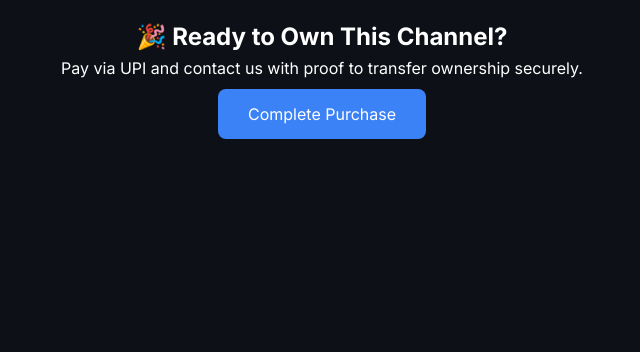
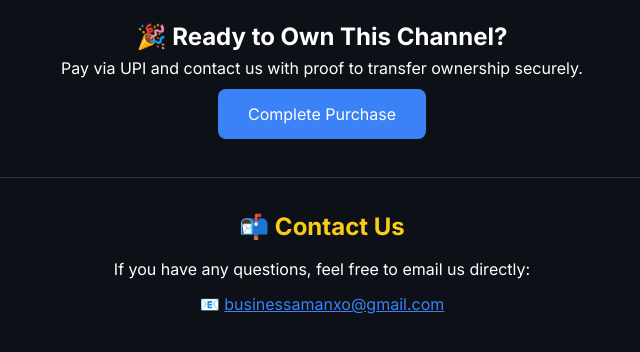
Before and after one commit to amanxo-x9e/ChannelifyHub, a plain HTML site: page index.html in a window 1280 px wide. Shown: the part 3314-3666 px from the top of the page, without its empty margins (318-958 px from the left). Before the commit the page ends 3461 px from the top, so only its background shows below. Drawn offline with Linux system fonts and the light colour scheme.

Commit message:
Update index.html

```diff
--- a/index.html
+++ b/index.html
@@ -152,3 +152,12 @@
   </script>
 </body>
 </html>
+
+<section class="section contact-section" style="text-align: center;">
+  <hr style="border: none; border-top: 1px solid #30363d; margin: 50px auto 30px; width: 80%;">
+  <h2>📬 Contact Us</h2>
+  <p>If you have any questions, feel free to email us directly:</p>
+  <p style="margin-top: 10px;">
+    📧 <a href="mailto:businessamanxo@gmail.com" style="color: #3b82f6;">businessamanxo@gmail.com</a>
+  </p>
+</section>
```
